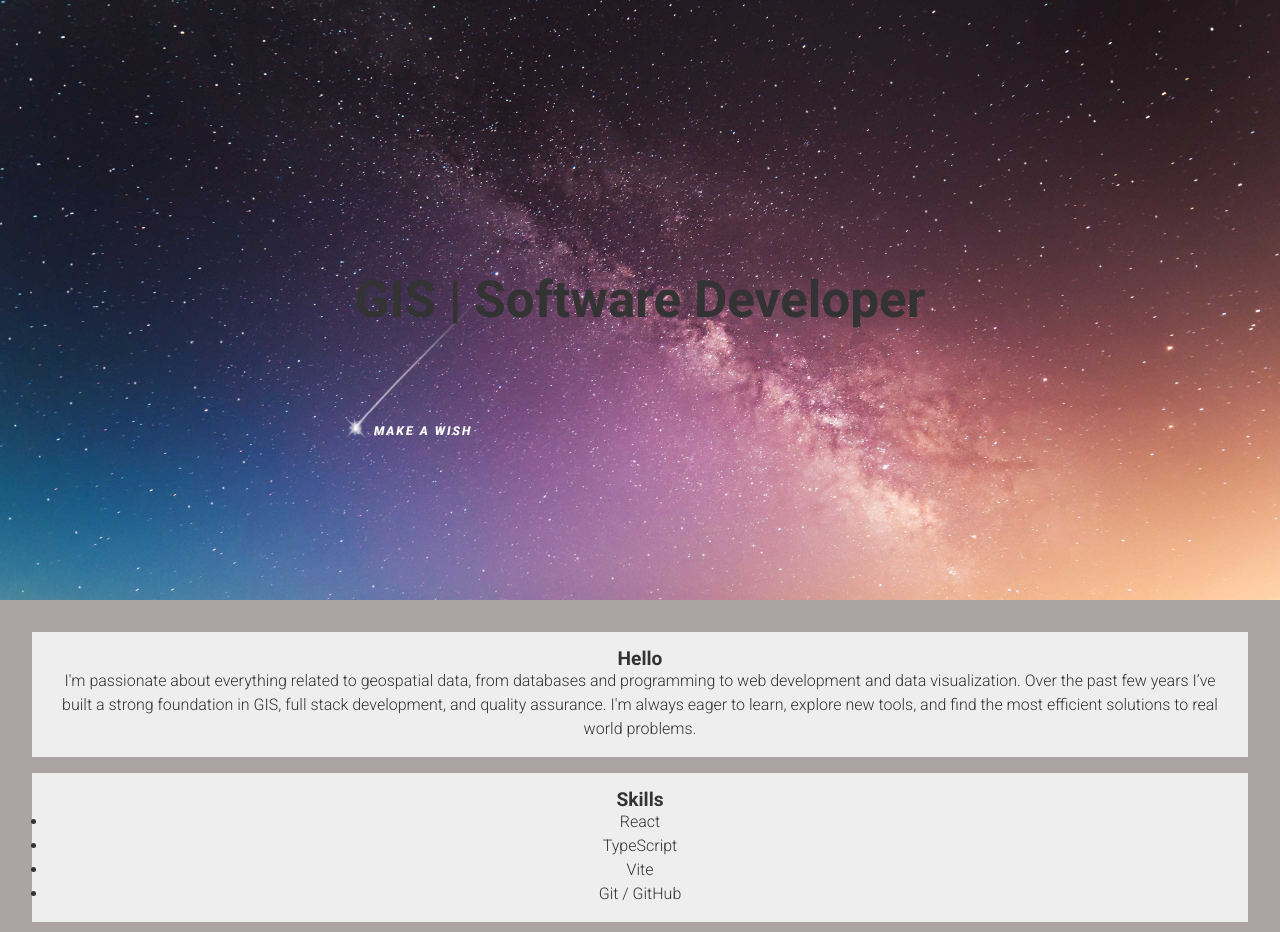
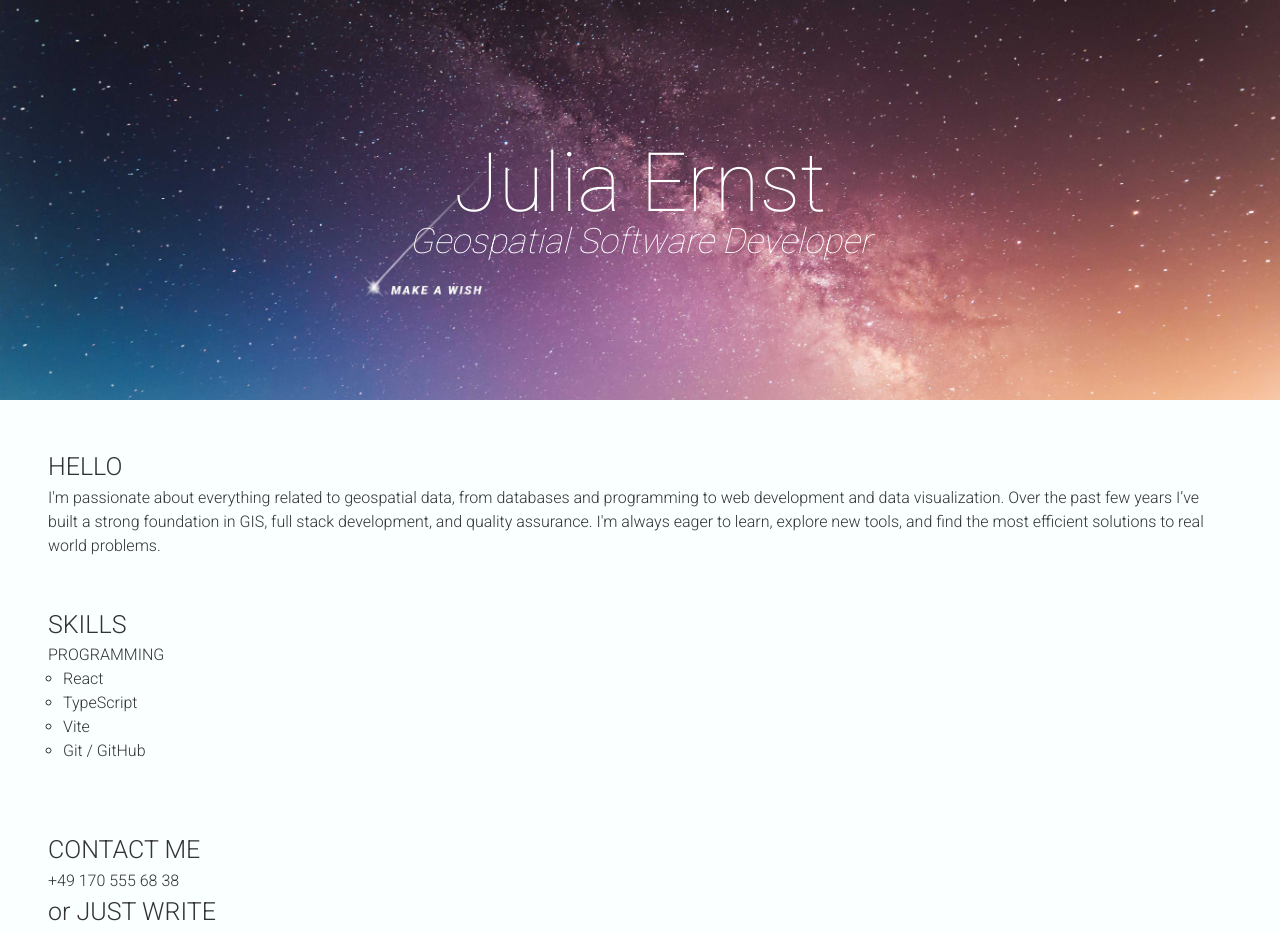
Before and after one commit to missserious/jernst, a React (Vite) app: page / in a window 1280 px wide. Shown: the top 932 px of the page. Built offline with nearby package versions, Linux system fonts and the light colour scheme.

Commit message:
improvement: basic layout, fonts

```diff
--- a/src/components/Footer.tsx
+++ b/src/components/Footer.tsx
@@ -1,11 +1,13 @@
 export default function Footer() {
-
   return (
     <>
       {/* Footer */}
       <footer>
-        <p>© 2025 JE</p>
+        <p>
+          Julia Ernst {">>"} Berlin Kreuzberg {">>"} Mobile: +49 170 555 6838
+          {">>"} E-Mail: Julia_Ernst(at)gmx.de
+        </p>
       </footer>
     </>
-  )
+  );
 }
--- a/src/components/Header.tsx
+++ b/src/components/Header.tsx
@@ -1,24 +1,11 @@
-import headerImg from '../assets/header.jpg';
-
 export default function Header() {
-
   return (
     <>
       {/* Header */}
-      <header
-        style=
-          {{
-            height: '600px',
-            width: '100%',
-            backgroundImage: `url(${headerImg})`,
-            backgroundSize: 'cover',
-            backgroundPosition: 'center',
-            display: 'flex',
-            alignItems: 'center',
-            justifyContent: 'center',
-          }}>
-        <h1>GIS | Software Developer</h1>
+      <header>
+        <h1>Julia Ernst</h1>
+        <h2>Geospatial Software Developer</h2>
       </header>
     </>
-  )
+  );
 }
--- a/src/components/Main.tsx
+++ b/src/components/Main.tsx
@@ -1,37 +1,48 @@
-import duckImage from '../assets/HappyDuck.jpeg';
+import duckImage from "../assets/HappyDuck.jpeg";
 
 export default function Main() {
-
   return (
     <>
       {/* Main Content */}
       <main>
         {/* Welcome Section */}
         <section id="welcome">
-          <h2>Hello</h2>
-          <p>I'm passionate about everything related to geospatial data, from databases and programming to web development and data visualization.
-          Over the past few years I’ve built a strong foundation in GIS, full stack development, and quality assurance.
-          I'm always eager to learn, explore new tools, and find the most efficient solutions to real world problems.</p>
+          <h3>HELLO</h3>
+          <p>
+            I'm passionate about everything related to geospatial data, from
+            databases and programming to web development and data visualization.
+            Over the past few years I’ve built a strong foundation in GIS, full
+            stack development, and quality assurance. I'm always eager to learn,
+            explore new tools, and find the most efficient solutions to real
+            world problems.
+          </p>
         </section>
 
         {/* Skills Section */}
         <section id="skills">
-          <h2>Skills</h2>
+          <h3>SKILLS</h3>
+          <p>
+            PROGRAMMING
             <ul>
               <li>React</li>
               <li>TypeScript</li>
               <li>Vite</li>
               <li>Git / GitHub</li>
             </ul>
+          </p>
         </section>
 
         {/* Contact Section */}
         <section id="contact">
-          <h2>Contact</h2>
-          <p>Email: example@example.com</p>
+          <h3>CONTACT ME</h3>
+          <p>+49 170 555 68 38</p>
+
+          <h3>or JUST WRITE</h3>
+          <p>Julia_Ernst(at)gmx.de</p>
+
           <img src={duckImage} className="duck" alt="Happy Duck" />
         </section>
       </main>
     </>
-  )
+  );
 }
--- a/src/index.css
+++ b/src/index.css
@@ -1,4 +1,4 @@
-@import url('https://fonts.googleapis.com/css2?family=Roboto:wght@300;400;500;700&display=swap');
+@import url("https://fonts.googleapis.com/css2?family=Roboto:wght@100;300;400;500;700&display=swap");
 
 * {
   margin: 0;
@@ -6,47 +6,58 @@
   box-sizing: border-box;
 }
 
-
+/* :root is equal to html element */
+/* Define: Global font, colour, line height */
 :root {
-  font-family: 'Roboto', sans-serif;
+  font-family: "Roboto", sans-serif;
   line-height: 1.5;
   font-weight: 300;
   color: #333333;
-  max-width: 1280px;
-  margin: 0 auto;
-  padding: 0 rem;
-  text-align: center;
 }
 
 body {
-  margin: 0;
+  /* margin: 0; */
+  margin: 0 auto;
   padding: 0;
-  display: flex;
-  justify-content: center;
-  min-width: 320px;
   min-height: 100vh;
+  /* width: 100%;       */
+  max-width: 1280px;
+  background-color: #ededed;
 }
 
-/* header {
-  background: #eee;
-  margin: 0rem;
-  padding: 1rem;
-} */
+header {
+  color: #fff;
+  width: 100%;
+  height: 400px;
+  background-image: url("./assets/header.jpg");
+  background-size: cover;
+  background-position: center 70%;
+  display: flex;
+  flex-direction: column;
+  align-items: center;
+  justify-content: center;
+}
 
 main {
-  background: #aca4a4;
+  background: rgb(250, 255, 255);
+  max-width: 1280px;
+  width: 100%;
+  margin: 0 auto;
   padding: 1rem;
+  align-items: center;
 }
 
 section {
-  background: #eee;
+  /* background: #eee; */
   margin: 1rem;
   padding: 1rem;
 }
 
 footer {
-  background: #ada6a6;
-  padding: 01rem;
+  background: #201e2c;
+  text-align: center;
+  padding: 40px 0px 40px 0px;
+  color: #fff;
 }
 
 /*
@@ -56,13 +67,30 @@ footer {
 */
 
 h1 {
-  font-size: 3.2em;
-  line-height: 1.1;
+  /* font-size: 3.2em; */
+  font-size: 82px;
+  line-height: 1;
+  font-weight: 100;
 }
 
 h2 {
-  font-size: 1.2em;
-  line-height: 1.1;
+  font-size: 35px;
+  line-height: 1;
+  font-weight: 100;
+  font-style: italic;
+}
+
+h3 {
+  font-size: 25px;
+  line-height: 1;
+  font-weight: 300;
+  line-height: 1.5;
+}
+
+ul {
+  padding-left: 15px;
+  list-style-type: circle;
+  margin-bottom: 20px;
 }
 
 .duck {
```
Lines whose indentation alone changed are shown as unchanged.
